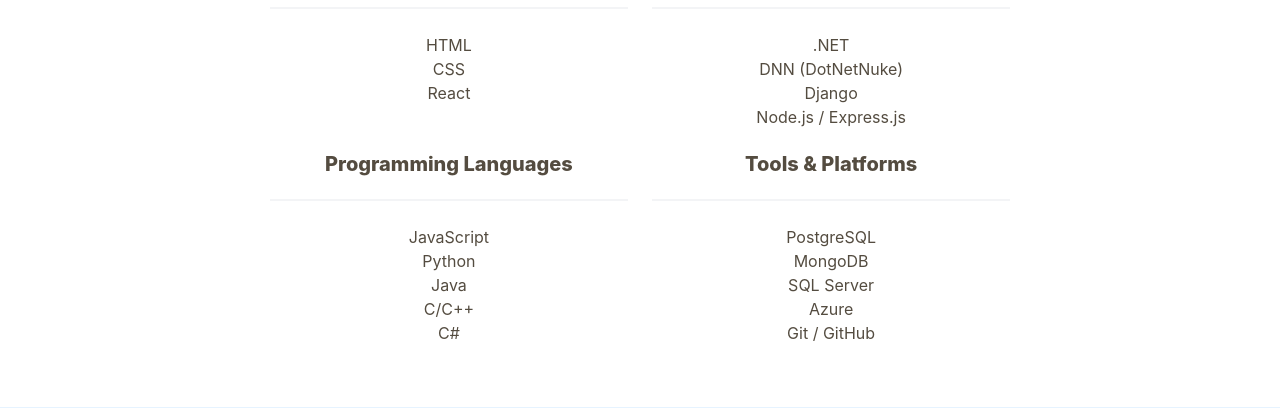
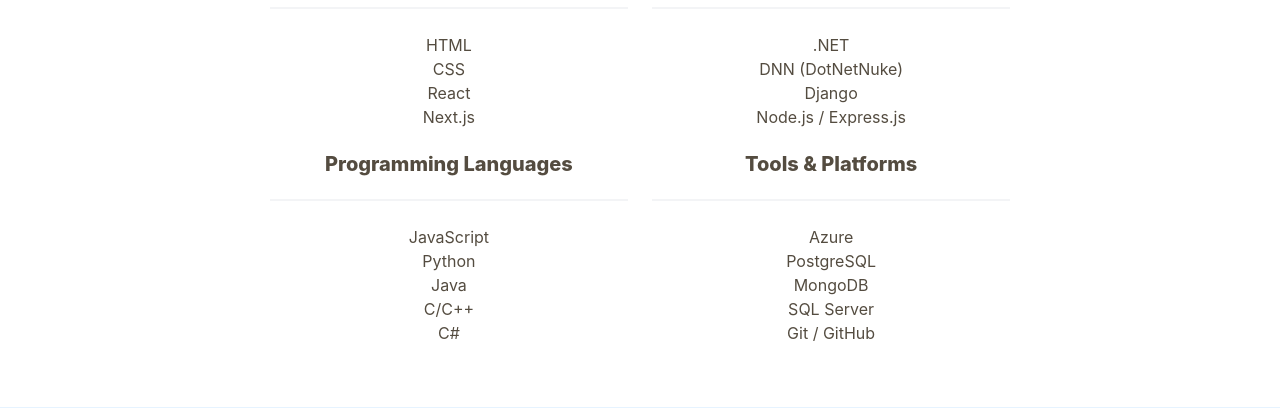
Before and after one commit to cmksj1005/personal_website, a Django app: page / in a window 1280 px wide. Shown: the part 1363-1771 px from the top of the page. Run offline with Django 5.2, Linux system fonts and the light colour scheme; data comes from the database, SQL or seed files in the repository.

Commit message:
updated my skills information to add next.js

```diff
--- a/blog/templates/blog/index.html
+++ b/blog/templates/blog/index.html
@@ -53,6 +53,9 @@
                   </li>
                   <li>
                     React
+                  </li>
+                  <li>
+                    Next.js
                   </li>
                 </ul>
               </div>
@@ -112,6 +115,9 @@
                 <hr>
                 <ul class="skill-content">
                   <li>
+                    Azure
+                  </li>
+                  <li>
                     PostgreSQL
                   </li>
                   <li>
@@ -119,9 +125,6 @@
                   </li>
                   <li>
                     SQL Server
-                  </li>
-                  <li>
-                    Azure
                   </li>
                   <li>
                     Git / GitHub
```
